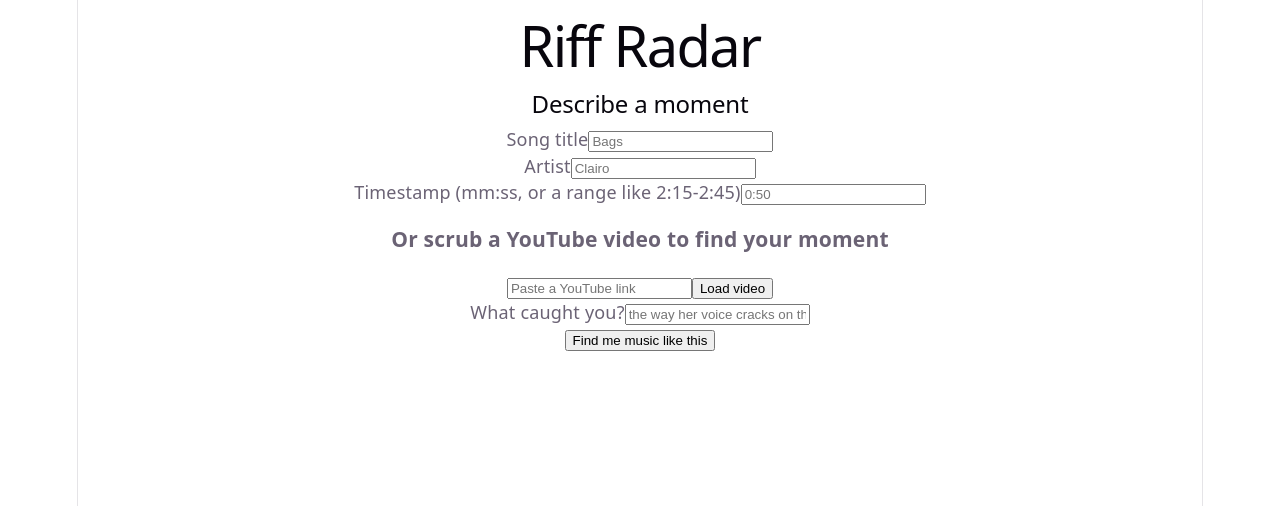
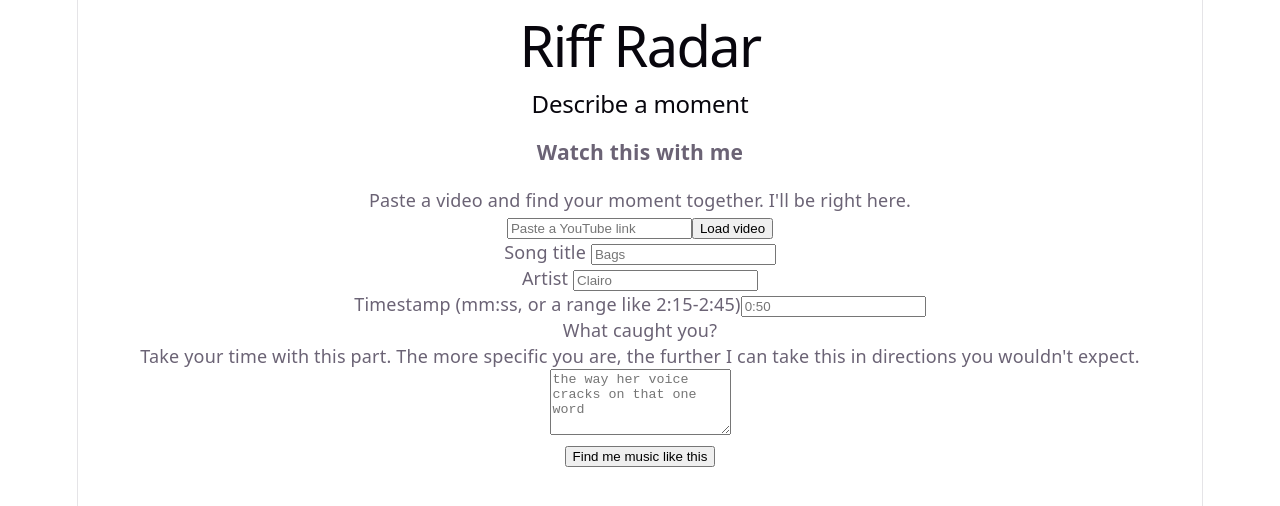
Before and after one commit to SpaceSquidZ/riff-radar, a React (Vite) app: page / in a window 1280 px wide. Shown: the top 506 px of the page. Built offline with nearby package versions, Linux system fonts and the light colour scheme.

Commit message:
Reframe YouTube embed as watch-together moment, add side-by-side layout, textarea, and verified auto-fill

```diff
--- a/src/MomentForm.jsx
+++ b/src/MomentForm.jsx
@@ -42,6 +42,29 @@ export default function MomentForm({ onSubmit }) {
   const [whatCaughtYou, setWhatCaughtYou] = useState('');
   const [error, setError] = useState('');
 
+  // True once a YouTube video has been loaded, used to switch to the
+  // side-by-side (video left, fields right) layout.
+  const [videoLoaded, setVideoLoaded] = useState(false);
+
+  // True if song/artist were just auto-filled from a YouTube title guess
+  // and haven't been touched by the user yet — used to show a visible
+  // "double check this" treatment rather than presenting a guess as fact.
+  const [songIsGuess, setSongIsGuess] = useState(false);
+  const [artistIsGuess, setArtistIsGuess] = useState(false);
+
+  function handleTitleGuessed({ artist: guessedArtist, song: guessedSong }) {
+    // Only fill fields the user hasn't already typed something into,
+    // so we never silently overwrite something they entered themselves.
+    if (!song.trim()) {
+      setSong(guessedSong);
+      setSongIsGuess(true);
+    }
+    if (!artist.trim()) {
+      setArtist(guessedArtist);
+      setArtistIsGuess(true);
+    }
+  }
+
   function handleSubmit(e) {
     e.preventDefault();
 
@@ -70,28 +93,36 @@ export default function MomentForm({ onSubmit }) {
     });
   }
 
-  return (
-    <form onSubmit={handleSubmit}>
-      <h2>Describe a moment</h2>
-
+  const fields = (
+    <div>
       <div>
-        <label htmlFor="song">Song title</label>
+        <label htmlFor="song">
+          Song title {songIsGuess && <span>(from the video title, double check this)</span>}
+        </label>
         <input
           id="song"
           type="text"
           value={song}
-          onChange={(e) => setSong(e.target.value)}
+          onChange={(e) => {
+            setSong(e.target.value);
+            setSongIsGuess(false);
+          }}
           placeholder={example.song}
         />
       </div>
 
       <div>
-        <label htmlFor="artist">Artist</label>
+        <label htmlFor="artist">
+          Artist {artistIsGuess && <span>(from the video title, double check this)</span>}
+        </label>
         <input
           id="artist"
           type="text"
           value={artist}
-          onChange={(e) => setArtist(e.target.value)}
+          onChange={(e) => {
+            setArtist(e.target.value);
+            setArtistIsGuess(false);
+          }}
           placeholder={example.artist}
         />
       </div>
@@ -107,13 +138,15 @@ export default function MomentForm({ onSubmit }) {
         />
       </div>
 
-      <YouTubeMomentPicker onTimestampCaptured={setTimestamp} />
-
       <div>
         <label htmlFor="whatCaughtYou">What caught you?</label>
-        <input
+        <p>
+          Take your time with this part. The more specific you are, the
+          further I can take this in directions you wouldn't expect.
+        </p>
+        <textarea
           id="whatCaughtYou"
-          type="text"
+          rows={4}
           value={whatCaughtYou}
           onChange={(e) => setWhatCaughtYou(e.target.value)}
           placeholder={example.whatCaughtYou}
@@ -123,6 +156,36 @@ export default function MomentForm({ onSubmit }) {
       {error && <p>{error}</p>}
 
       <button type="submit">Find me music like this</button>
+    </div>
+  );
+
+  return (
+    <form onSubmit={handleSubmit}>
+      <h2>Describe a moment</h2>
+
+      {!videoLoaded && (
+        <div>
+          <YouTubeMomentPicker
+            onTimestampCaptured={setTimestamp}
+            onTitleGuessed={handleTitleGuessed}
+            onVideoLoadedChange={setVideoLoaded}
+          />
+          {fields}
+        </div>
+      )}
+
+      {videoLoaded && (
+        <div style={{ display: 'flex', gap: '24px', alignItems: 'flex-start' }}>
+          <div style={{ flex: '1 1 50%' }}>
+            <YouTubeMomentPicker
+              onTimestampCaptured={setTimestamp}
+              onTitleGuessed={handleTitleGuessed}
+              onVideoLoadedChange={setVideoLoaded}
+            />
+          </div>
+          <div style={{ flex: '1 1 50%' }}>{fields}</div>
+        </div>
+      )}
     </form>
   );
 }
--- a/src/YouTubeMomentPicker.jsx
+++ b/src/YouTubeMomentPicker.jsx
@@ -21,6 +21,32 @@ function secondsToTimestamp(totalSeconds) {
   return `${minutes}:${seconds.toString().padStart(2, '0')}`;
 }
 
+// Best-effort guess at {artist, song} from a YouTube video title.
+// This is intentionally a guess, never trusted silently — the caller
+// is expected to show it as an editable, verifiable suggestion, not
+// a fact. Most music uploads follow "Artist - Song" or "Song - Artist",
+// often with extra clutter like "(Official Video)" that we strip first.
+function guessArtistAndSongFromTitle(rawTitle) {
+  if (!rawTitle) return null;
+
+  let cleaned = rawTitle
+    .replace(/\(.*?(official|video|audio|lyrics?|visualizer|hd|4k).*?\)/gi, '')
+    .replace(/\[.*?(official|video|audio|lyrics?|visualizer|hd|4k).*?\]/gi, '')
+    .replace(/\s*-\s*topic\s*$/i, '')
+    .trim();
+
+  const separators = [' - ', ' \u2013 ', ' \u2014 ', ' | '];
+  for (const sep of separators) {
+    if (cleaned.includes(sep)) {
+      const [first, second] = cleaned.split(sep);
+      if (first && second) {
+        return { artist: first.trim(), song: second.trim() };
+      }
+    }
+  }
+  return null;
+}
+
 // Loads the YouTube IFrame API script once, shared across mounts.
 let apiLoadPromise = null;
 function loadYouTubeApi() {
@@ -36,7 +62,7 @@ function loadYouTubeApi() {
   return apiLoadPromise;
 }
 
-export default function YouTubeMomentPicker({ onTimestampCaptured }) {
+export default function YouTubeMomentPicker({ onTimestampCaptured, onTitleGuessed, onVideoLoadedChange }) {
   const [url, setUrl] = useState('');
   const [videoId, setVideoId] = useState(null);
   const [error, setError] = useState('');
@@ -46,7 +72,6 @@ export default function YouTubeMomentPicker({ onTimestampCaptured }) {
 
   function handleLoadVideo() {
     const id = extractVideoId(url.trim());
-    console.log('Extracted video ID:', id, 'from URL:', url.trim());
     if (!id) {
       setError('Could not find a video in that URL. Paste a full YouTube link.');
       return;
@@ -55,6 +80,7 @@ export default function YouTubeMomentPicker({ onTimestampCaptured }) {
     setStartMark(null);
     setEndMark(null);
     setVideoId(id);
+    if (onVideoLoadedChange) onVideoLoadedChange(true);
   }
 
   // Create the player once we have a videoId and the API is ready.
@@ -78,6 +104,17 @@ export default function YouTubeMomentPicker({ onTimestampCaptured }) {
               onError: (e) => {
                 console.error('YouTube player error:', e);
                 setError('This video could not be loaded. It may be restricted from embedding.');
+              },
+              onReady: (e) => {
+                // Attempt a title guess once the player has loaded video data.
+                try {
+                  const data = e.target.getVideoData();
+                  const guess = guessArtistAndSongFromTitle(data && data.title);
+                  if (guess && onTitleGuessed) onTitleGuessed(guess);
+                } catch (err) {
+                  // Title guessing is best-effort only; failing silently here
+                  // just means the user fills song/artist in manually.
+                }
               },
             },
           });
@@ -132,10 +169,10 @@ export default function YouTubeMomentPicker({ onTimestampCaptured }) {
 
   return (
     <div>
-      <h3>Or scrub a YouTube video to find your moment</h3>
-
       {!videoId && (
         <div>
+          <h3>Watch this with me</h3>
+          <p>Paste a video and find your moment together. I'll be right here.</p>
           <input
             type="text"
             value={url}
```
